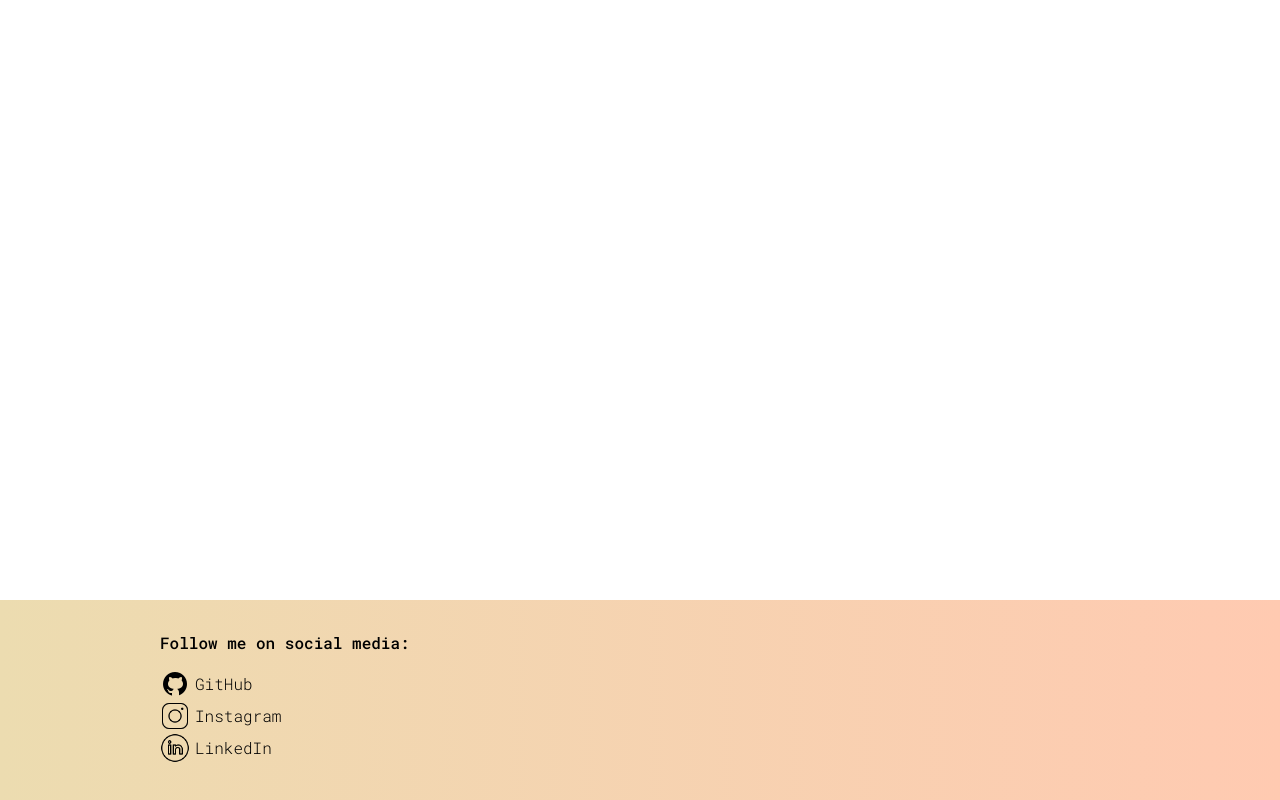
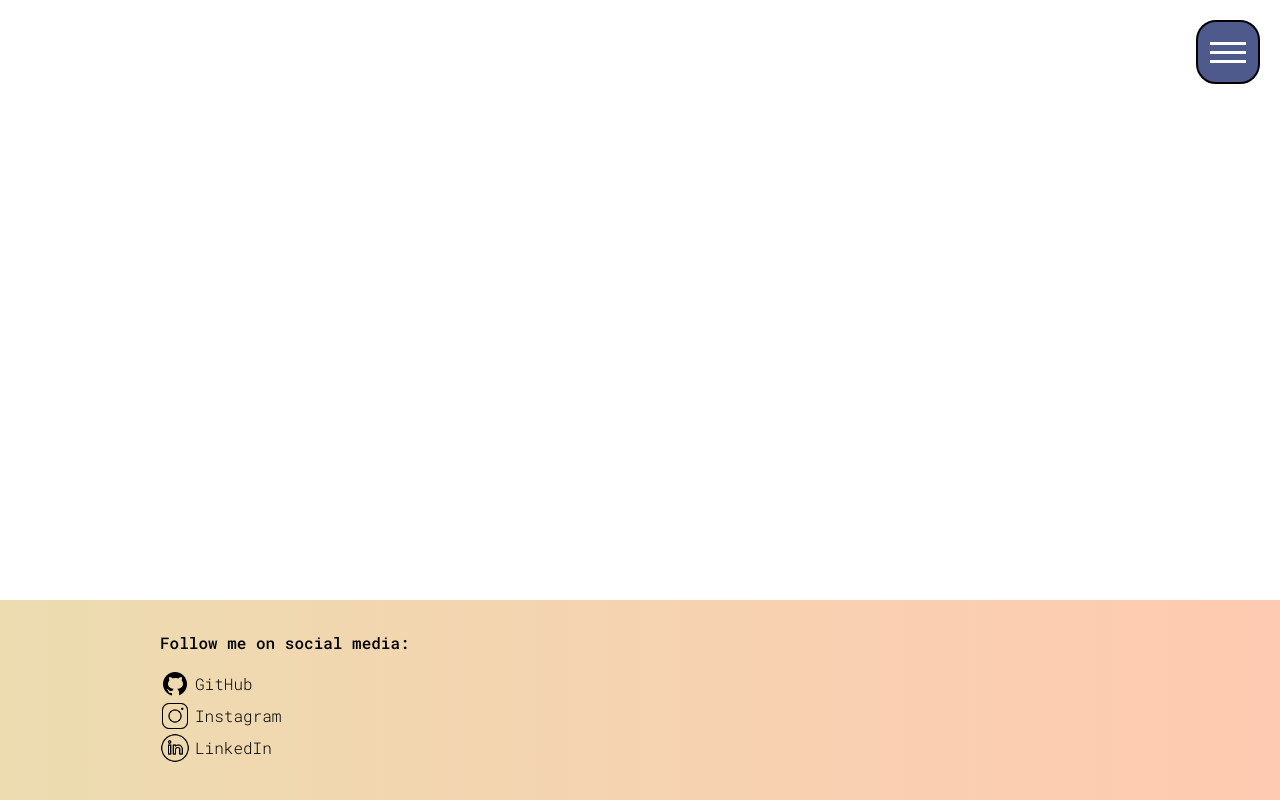
Before and after one commit to kingspoof/PersonalPortfolio, a PHP site: page / in a window 1280 px wide. Run offline with PHP 8.4, Linux system fonts and the light colour scheme.

Commit message:
basic header functionality

```diff
--- a/php/src/components/definitions.css
+++ b/php/src/components/definitions.css
@@ -7,9 +7,13 @@
     --color: rgb(0,0,0);
     --color-secondary: rgb(0, 110, 144);
 
+    /* Alternate background settings to add some diferences */
+    --color-alternate: rgb(255, 255, 255);
+    --background-alternate: rgb(78, 89, 140);
 
     /* Define some components for the website */
     --footer-height: 25vh;
+    --header-height: 7vh;
 
 
     /* Some values for fonts */
--- a/php/src/components/header/header.css
+++ b/php/src/components/header/header.css
@@ -0,0 +1,42 @@
+@import url(../definitions.css);
+
+.header{
+    height: 60px;
+    width: 60px;
+    position: fixed;
+    top: 20px;
+    right: 20px;
+    border-radius: 20px;
+    background-color: var(--background-alternate);
+    border: var(--color) 2px solid;
+    color: var(--color-alternate);
+    display: grid;
+    place-content: center;
+    transition: 1s;
+}
+    .header:hover{
+        transition: 1s ease-in-out;
+        width: 33vw;
+        height: 33vh;
+    }
+    .header:hover>.header-inactive{
+        display:none;
+    }
+    .header:hover>.header-active{
+        display: block;
+    }
+
+
+.header-active{
+    display: none;
+}
+
+
+/* Header lines */
+.header-line{
+    position: relative;
+    background-color: var(--color-alternate);
+    width: 36px;
+    margin: 6px auto;
+    height: 3px;
+}
--- a/php/src/components/header/header.php
+++ b/php/src/components/header/header.php
@@ -1 +1,4 @@
 <?php
+//get the link to the foother
+$css = '/components/header/header.css';
+include 'header.phtml';
--- /dev/null
+++ b/php/src/components/header/header.phtml
@@ -0,0 +1,11 @@
+<link rel="stylesheet" href="<?= $css ?>">
+<div class="header">
+    <div class="header-inactive">
+        <div class="header-line header-line-1"></div>
+        <div class="header-line header-line-2"></div>
+        <div class="header-line header-line-3"></div>
+    </div>
+    <div class="header-active">
+        active
+    </div>
+</div>
--- a/php/src/template.php
+++ b/php/src/template.php
@@ -14,13 +14,13 @@
 <body>
     <?php
     include 'content/default_css_includes.php';
-    include 'components/header/header.php';
     $request = $_SERVER['REQUEST_URI'];
     switch(strtoupper($request)){
         default:
-            $content = 'pages/home.phtml';
-            break;
+        $content = 'pages/home.phtml';
+        break;
     }
+    include 'components/header/header.php';
     echo '<div class="container">';
     include ($content);
     echo '</div>';
```
